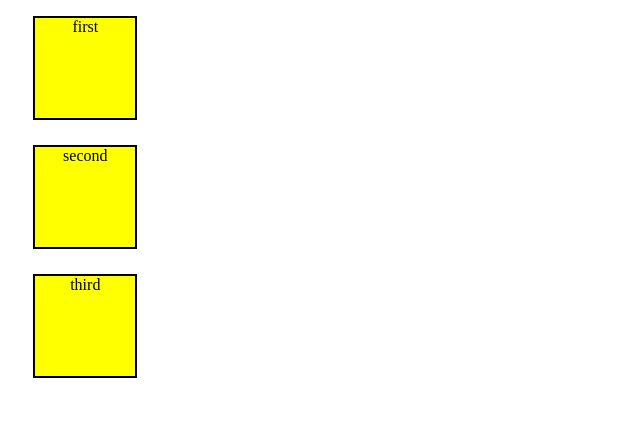
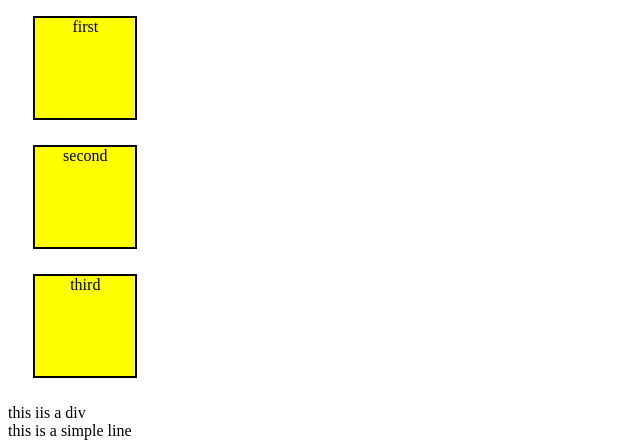
Before and after one commit to sahilverma0146/javascript-codes, a website: page index.html in a window 1280 px wide. Shown: the part 367-815 px from the top of the page, without its empty margins (0-640 px from the left). Drawn offline with Linux system fonts and the light colour scheme.

Commit message:
Update index.html

```diff
--- a/index.html
+++ b/index.html
@@ -28,6 +28,13 @@
     <div class="boxes">third</div>
 
 
+
+    <div id="box" >this iis a div</div>
+    <!-- <div id="box" name="jsattribute">this iis a div</div> -->
+
+    <p2 class="para">this is  a simple line </p2>
+
+
    <script src="dom.js"></script>
 </body>
 
```
